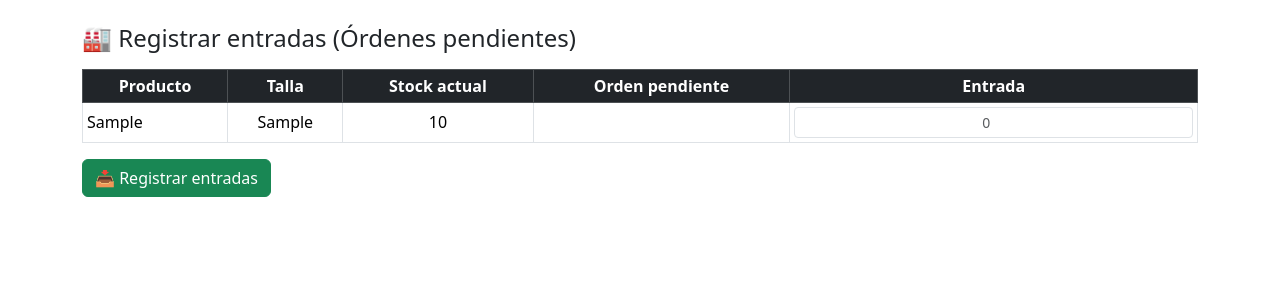
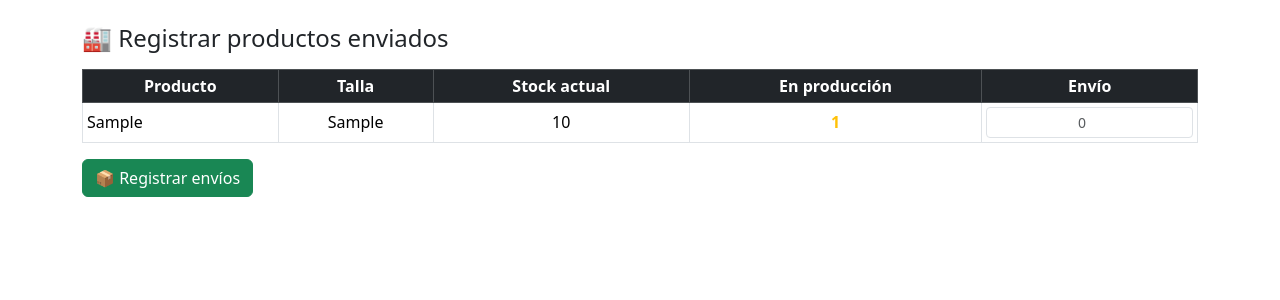
Before and after one commit to AnglAjc/STOCKMONBLEU, a Flask app: template templates/maquila.html in a window 1280 px wide. Shown: the part 56-356 px from the top of the page. Run offline with Flask 3, Linux system fonts and the light colour scheme; the template is opened without the code that fills it: values that come from a table or form of the project are taken from there, others are empty; tables that the repository leaves empty hold one stand-in row (values such as "Sample post").

Commit message:
Update maquila.html

```diff
--- a/templates/maquila.html
+++ b/templates/maquila.html
@@ -2,7 +2,9 @@
 <html lang="es">
 <head>
     <meta charset="UTF-8">
-    <title>Maquila - Entradas</title>
+    <title>Maquila - Envíos</title>
+
+    <!-- Bootstrap -->
     <link href="https://cdn.jsdelivr.net/npm/bootstrap@5.3.2/dist/css/bootstrap.min.css" rel="stylesheet">
 </head>
 <body>
@@ -17,11 +19,11 @@
 
 <div class="container mt-4">
 
-    <h4 class="mb-3">🏭 Registrar entradas (Órdenes pendientes)</h4>
+    <h4 class="mb-3">🏭 Registrar productos enviados</h4>
 
     {% if data|length == 0 %}
         <div class="alert alert-success">
-            No hay órdenes de compra pendientes 🎉
+            ✔ No hay productos en producción
         </div>
     {% else %}
 
@@ -33,8 +35,8 @@
                     <th>Producto</th>
                     <th>Talla</th>
                     <th>Stock actual</th>
-                    <th>Orden pendiente</th>
-                    <th>Entrada</th>
+                    <th>En producción</th>
+                    <th>Envío</th>
                 </tr>
             </thead>
             <tbody>
@@ -43,14 +45,14 @@
                     <td class="text-start">{{ i.producto }}</td>
                     <td>{{ i.talla }}</td>
                     <td>{{ i.stock }}</td>
-                    <td class="fw-bold text-warning">{{ i.orden_compra }}</td>
+                    <td class="fw-bold text-warning">{{ i.en_produccion }}</td>
                     <td>
                         <input
                             type="number"
                             class="form-control form-control-sm text-center"
-                            name="entrada_{{ i.id }}"
+                            name="envio_{{ i.id }}"
                             min="0"
-                            max="{{ i.orden_compra }}"
+                            max="{{ i.en_produccion }}"
                             placeholder="0"
                         >
                     </td>
@@ -60,7 +62,7 @@
         </table>
 
         <button class="btn btn-success">
-            📥 Registrar entradas
+            📦 Registrar envíos
         </button>
 
     </form>
```
